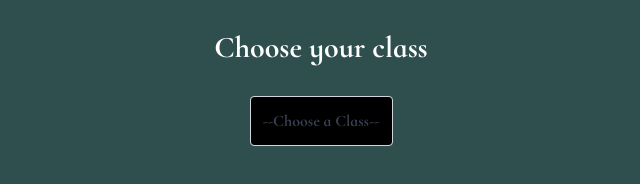
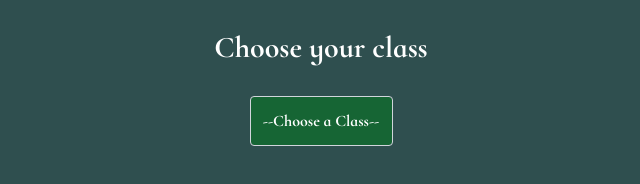
Before and after one commit to scamelot/dndspells, a website: page index.html in a window 1280 px wide. Shown: the whole page, without its empty margins (319-959 px from the left). Drawn offline with Linux system fonts and the light colour scheme; no server answers; a web font is replaced by a local one.

Commit message:
tailwinds

```diff
--- a/index.html
+++ b/index.html
@@ -22,17 +22,14 @@
     text-base
     text-center
     font-bold
-    text-gray-700
-    bg-black bg-clip-padding bg-no-repeat
+    text-white
+    bg-green-800 bg-clip-padding bg-no-repeat
     border border-solid border-gray-300
     rounded
     transition
-
     ease-in-out
     m-0
-    focus: text-gray-700 focus:bg-green focus:border-blue-600 focus:outline-none
-
-    '
+    focus: text-gray-700 focus:bg-green-800 focus:border-yellow-7   00 focus:outline-none'
     name="classes" id="class-select">
         <option value="">--Choose a Class--</option>
     </select>
--- a/spells.js
+++ b/spells.js
@@ -19,7 +19,7 @@ class Spell {
             // console.log(data)
             this.desc = data.desc.join('\n')
             localStorage.setItem(`${this.title}`, JSON.stringify(data))
-            $('#spells').innerHTML += `<h3 class="spell">${this.title}</h3><p id="${this.id}">${this.desc}</p>`
+            $('#spells').innerHTML += `<h3 class="spell my-5">${this.title}</h3><p id="${this.id}">${this.desc}</p>`
         })
     }
     console.log(this.desc)
--- a/style.css
+++ b/style.css
@@ -27,3 +27,7 @@ section {
 .spell:hover {
     color: yellow;
 }
+
+.hidden {
+    display: none;
+}
```
Also changed, not shown: output.css, 1 other file.
